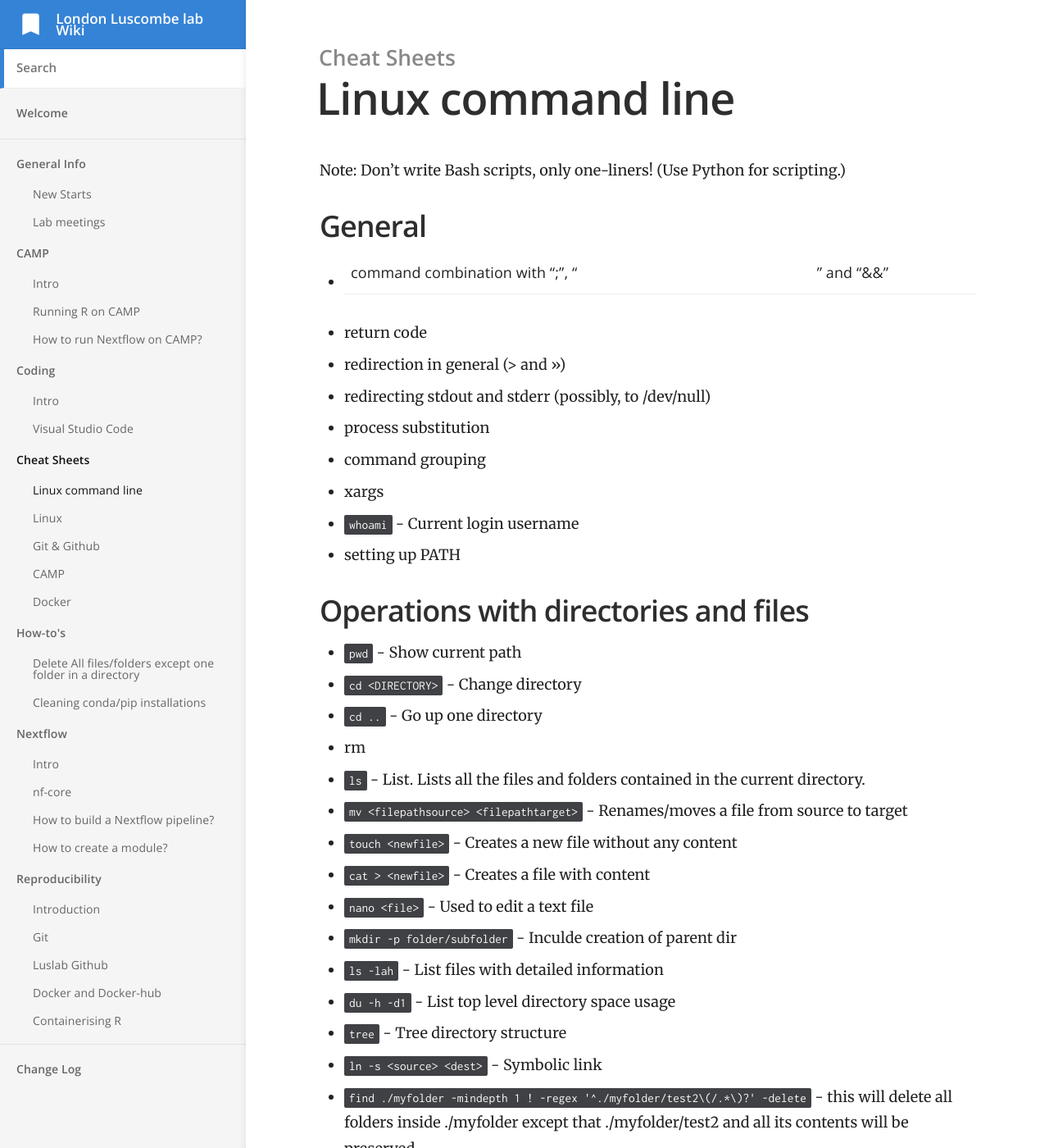
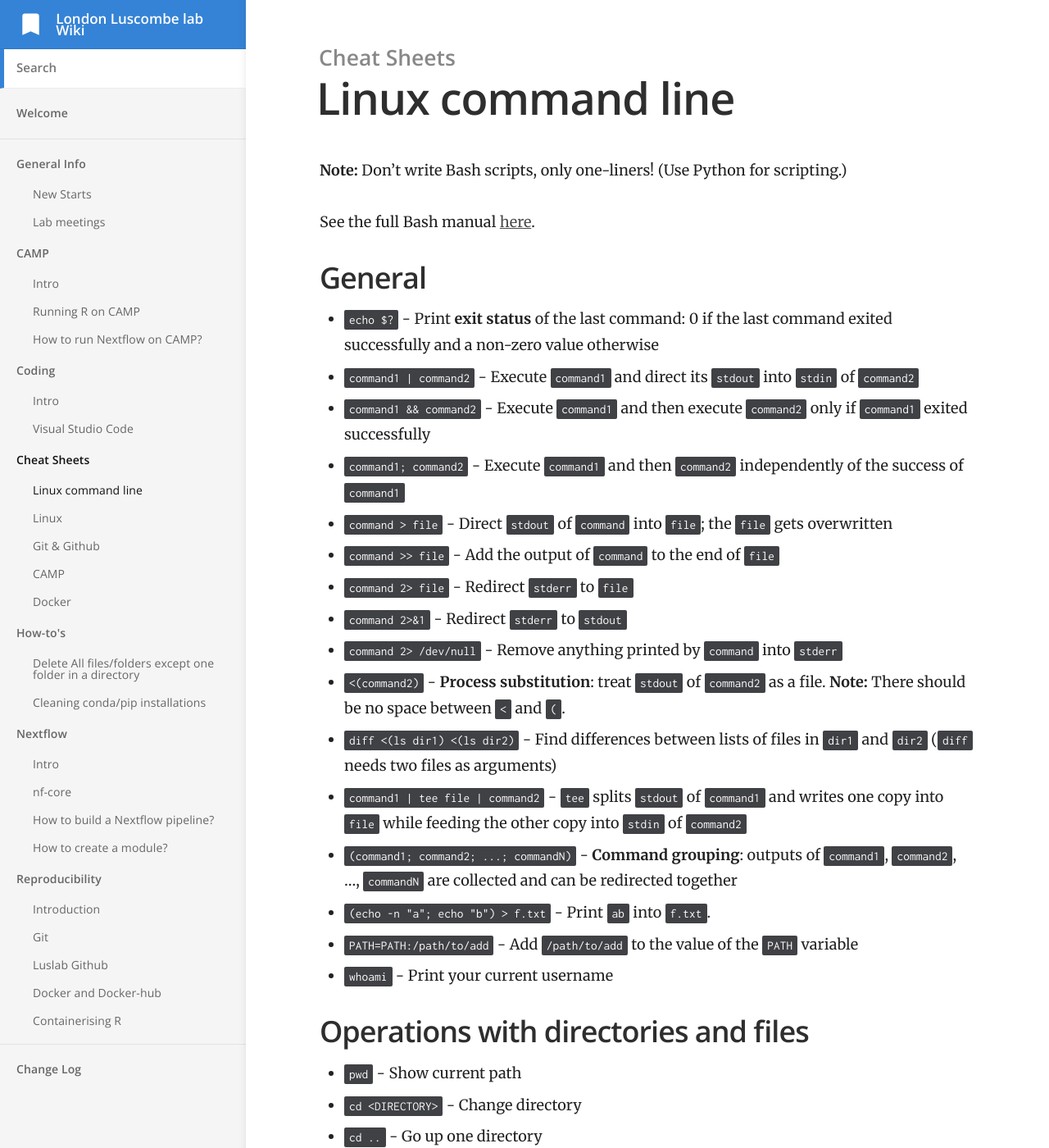
Before and after one commit to luslab/luslab.github.io, a Jekyll site: the page built from _docs/cheat-sheets/linux_command_line.md, in a window 1280 px wide and 1400 px high. Shown: the whole window at 82% size. Built offline with Jekyll 4.4.1, drawn with Linux system fonts in a browser that asks for light colours.

Commit message:
Filled out General section of Linux CMD page

```diff
--- a/_docs/cheat-sheets/linux_command_line.md
+++ b/_docs/cheat-sheets/linux_command_line.md
@@ -4,18 +4,27 @@ category: Cheat Sheets
 order: 1
 ---
 
-Note: Don't write Bash scripts, only one-liners! (Use Python for scripting.)
+**Note:** Don't write Bash scripts, only one-liners! (Use Python for scripting.)
+
+See the full Bash manual [here](https://www.gnu.org/software/bash/manual/bash.html).
 
 ## General
-- command combination with ";", "|" and "&&"
-- return code
-- redirection in general (> and >>)
-- redirecting stdout and stderr (possibly, to /dev/null)
-- process substitution
-- command grouping
-- xargs
-- `whoami` - Current login username
-- setting up PATH
+- `echo $?` - Print **exit status** of the last command: 0 if the last command exited successfully and a non-zero value otherwise
+- `command1 | command2` - Execute `command1` and direct its `stdout` into `stdin` of `command2`
+- `command1 && command2` - Execute `command1` and then execute `command2` only if `command1` exited successfully
+- `command1; command2` - Execute `command1` and then `command2` independently of the success of `command1`
+- `command > file` - Direct `stdout` of `command` into `file`; the `file` gets overwritten
+- `command >> file` - Add the output of `command` to the end of `file`
+- `command 2> file` - Redirect `stderr` to `file`
+- `command 2>&1` - Redirect `stderr` to `stdout`
+- `command 2> /dev/null` - Remove anything printed by `command` into `stderr`
+- `<(command2)` - **Process substitution**: treat `stdout` of `command2` as a file. **Note:** There should be no space between `<` and `(`.
+- `diff <(ls dir1) <(ls dir2)` - Find differences between lists of files in `dir1` and `dir2` (`diff` needs two files as arguments)
+- `command1 | tee file | command2` - `tee` splits `stdout` of `command1` and writes one copy into `file` while feeding the other copy into `stdin` of `command2`
+- `(command1; command2; ...; commandN)` - **Command grouping**: outputs of `command1`, `command2`, ..., `commandN` are collected and can be redirected together
+- `(echo -n "a"; echo "b") > f.txt` - Print `ab` into `f.txt`.
+- `PATH=PATH:/path/to/add` - Add `/path/to/add` to the value of the `PATH` variable
+- `whoami` - Print your current username
 
 ## Operations with directories and files
 - `pwd` - Show current path
```
